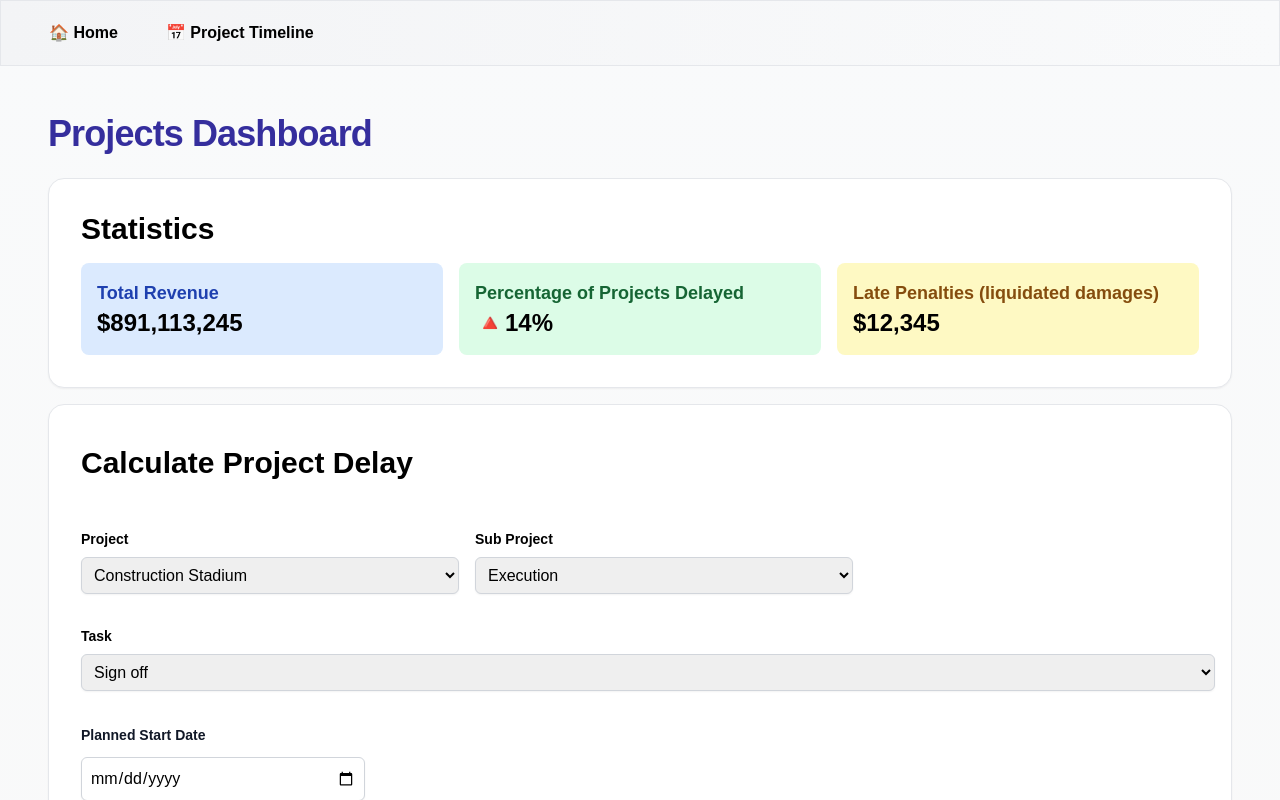
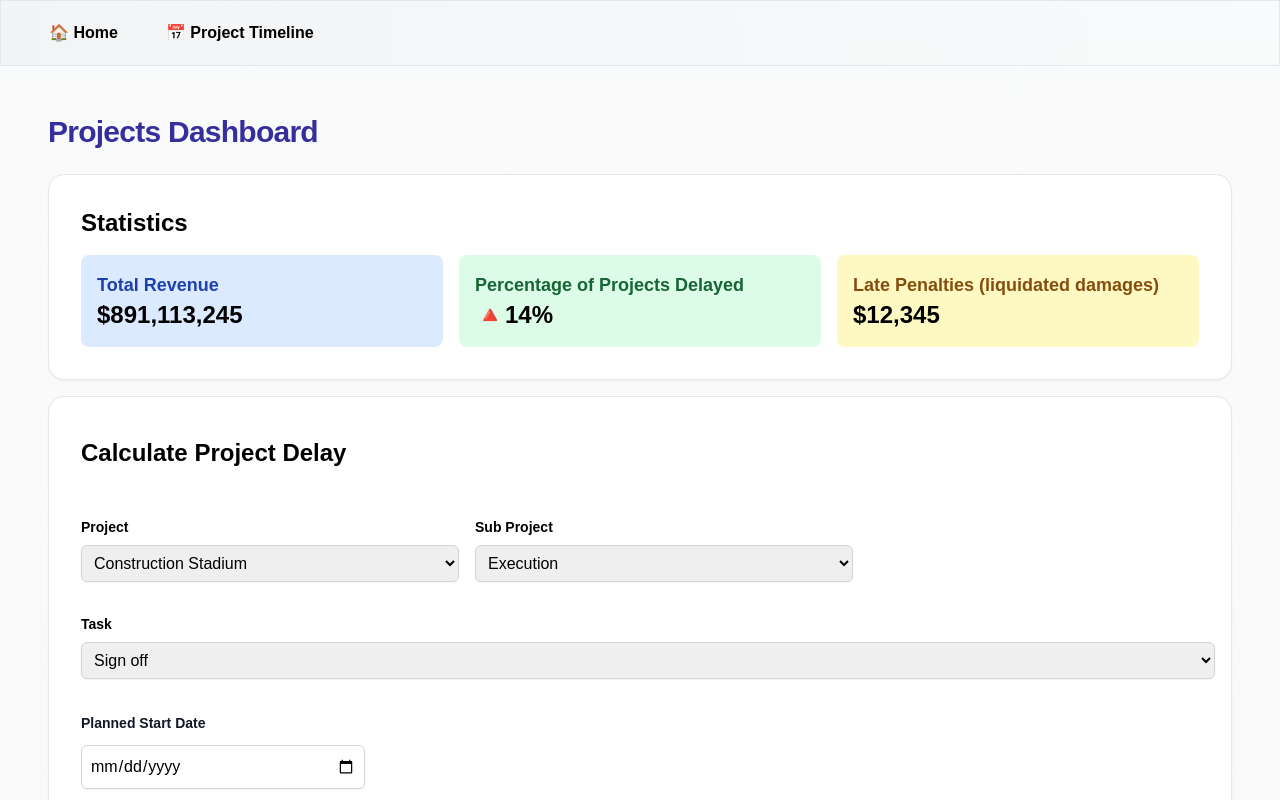
Before and after one commit to oshadhi-vanodhya/project-calculator, a Next.js app: page / in a window 1280 px wide. Shown: the top 800 px of the page. Built offline with nearby package versions, Linux system fonts and the light colour scheme.

Commit message:
update-v3

```diff
--- a/app/page.tsx
+++ b/app/page.tsx
@@ -62,7 +62,7 @@ export default function Page() {
 
       <div className="p-8">
         <h1
-          className="font-bold text-balance text-black tracking-tight mb-6 sm:text-3xl md:text-3xl lg:text-3xl xl:text-4xl m-4"
+          className="font-bold text-balance text-black tracking-tight mb-6 sm:text-3xl md:text-3xl lg:text-3xl xl:text-3.5xl m-4"
           style={{ color: '#352e9d' }}
         >
           Projects Dashboard
@@ -74,7 +74,7 @@ export default function Page() {
         >
           <h2
             id="statistics-heading"
-            className="text-xl font-bold mb-4 xl:text-3xl"
+            className="text-xl font-bold mb-4 xl:text-2xl"
           >
             Statistics
           </h2>
@@ -109,7 +109,7 @@ export default function Page() {
           <div className="mb-8 mt-4 ml-4">
             <h2
               id="delay-calculation-heading"
-              className="text-xl font-bold mb-8 xl:text-3xl"
+              className="text-xl font-bold mb-8 xl:text-2xl"
             >
               Calculate Project Delay
             </h2>
```
